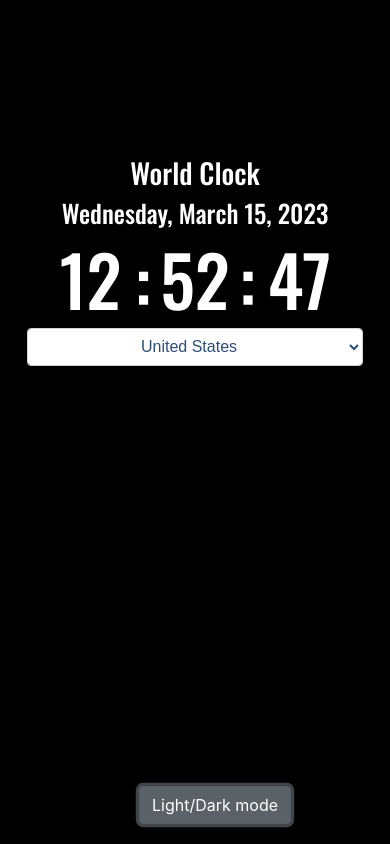
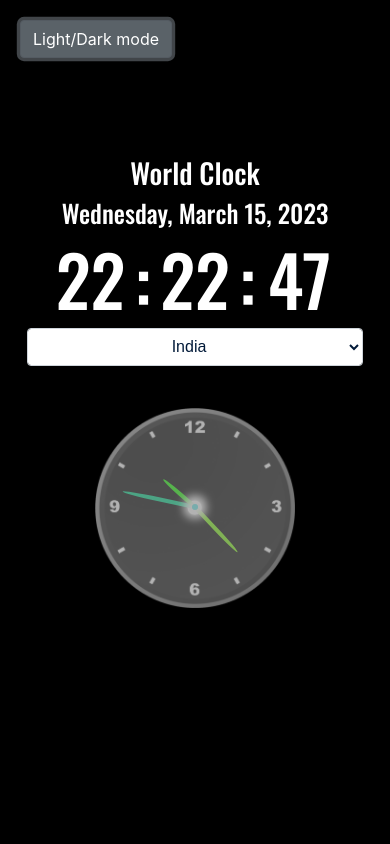
Before and after one commit to prabhat7k/World-Clock, a plain HTML site: page index.html in a window 390 px wide. Both pictures are taken after a click on the button "Light/Dark mode". Drawn offline with nearby package versions, Linux system fonts and the light colour scheme.

Commit message:
Analog Clock merged

```diff
--- a/Analog/index.html
+++ /dev/null
@@ -1,23 +0,0 @@
-<!DOCTYPE html>
-<html lang="en">
-
-<head>
-    <meta charset="UTF-8">
-    <meta http-equiv="X-UA-Compatible" content="IE=edge">
-    <meta name="viewport" content="width=device-width, initial-scale=1.0">
-    <link rel="stylesheet" href="style.css">
-    <title>Analog</title>
-</head>
-
-<body>
-    <div id="analog">
-        <div id="circlepoint"></div>
-        <div id="hhand" class="hand"></div>
-        <div id="mhand" class="hand"></div>
-        <div id="shand" class="hand"></div>
-    </div>
-
-    <script src="./script.js"></script>
-</body>
-
-</html>
--- a/index.html
+++ b/index.html
@@ -13,8 +13,8 @@
 </head>
 
 <body>
-    <div class="container container-block">
-        <div class="row time mx-auto" id="header">
+    <div class="container container-block mtop">
+        <div class="row time mx-auto " id="header">
             <h3 id="head">World Clock</h1>
                 <h1 id="fullDate">Monday, January 00, 0000</h1>
                 <h1 id="country"></h1>
@@ -27,10 +27,8 @@
             <h1 class="st2">:</h1>
             <h1 class="st1" id="sec">00</h1>
 
-            <select class="form-control dropdown" onchange="setUTC()" id="selectUTC">
-                <option value="UnitedStates" class="dropdown">United States</option>
+            <select class="form-control dropdown " onchange="setUTC()" id="selectUTC">
                 <option value="India" class="dropdown">India</option>
-                <option value="UnitedKingdom" class="dropdown">United Kingdom</option>
                 <option value="Japan" class="dropdown">Japan</option>
                 <option value="Canada" class="dropdown">Canada</option>
                 <option value="Australia" class="dropdown">Australia</option>
@@ -48,9 +46,17 @@
                 <option value="Pakistan" class="dropdown">Pakistan</option>
                 <option value="SouthKorea" class="dropdown">South Korea</option>
                 <option value="Indonesia" class="dropdown">Indonesia</option>
+                <option value="UnitedKingdom" class="dropdown">United Kingdom</option>
+                <option value="UnitedStates" class="dropdown">United States</option>
             </select>
+            <div id="analog">
+                <div id="circlepoint"></div>
+                <div id="hhand" class="hand"></div>
+                <div id="mhand" class="hand"></div>
+                <div id="shand" class="hand"></div>
+            </div>
         </div>
-        <div class="footer" id="footer">
+        <div class="footer " id="footer">
             <button class="btn btn-secondary" onclick="darkMode()">Light/Dark mode</button>
         </div>
 
--- a/main.js
+++ b/main.js
@@ -73,7 +73,9 @@ function setUTC() {
 		"November",
 		"December",
 	];
-
+	hhand.style.transform = `rotate(${hour * 30 + min / 2}deg)`;
+	mhand.style.transform = `rotate(${6 * min + sec / 10}deg)`;
+	shand.style.transform = `rotate(${sec * 6}deg)`;
 	//document.getElementById("time").innerHTML = hour + ':' + min + ':' + sec;
 	document.getElementById("hr").innerHTML = hour;
 	document.getElementById("min").innerHTML = min;
@@ -89,7 +91,6 @@ function setUTC() {
 }
 
 function darkMode() {
-	console.log("dark mode worked");
 	var element = document.getElementById("container");
 	element.classList.toggle("dark-mode");
 	var element = document.getElementById("footer");
@@ -98,6 +99,8 @@ function darkMode() {
 	element.classList.toggle("dark-mode");
 	var element = document.getElementById("header");
 	element.classList.toggle("dark-mode");
+	var element = document.getElementById("analog");
+	element.classList.toggle("invert");
 }
 
 setInterval(setUTC, 1000);
--- a/style.css
+++ b/style.css
@@ -1,3 +1,6 @@
+body{
+    cursor: default;
+}
 .time {
     text-align: center;
     font-family: 'Oswald', sans-serif;
@@ -5,8 +8,8 @@
     display: block;
 }
 
-.container-block {
-    margin-top: 10%;
+.mtop{
+    margin-top: 4%;
 }
 
 h1.st1 {
@@ -23,7 +26,7 @@ h1.st2 {
 
 .dropdown {
     font-family: Arial, Helvetica, sans-serif;
-    color: #2d4d76;
+    color: #021a39;
     text-align: center;
     width: 30%;
     display: block;
@@ -33,8 +36,7 @@ h1.st2 {
 .footer {
     position: fixed;
     left: 0;
-    bottom: 0;
-    width: 100%;
+    top: 0;
     text-align: center;
     font-size: 15px;
     margin: 20px;
@@ -44,7 +46,17 @@ h1.st2 {
     background-color: black;
     color: white;
 }
+select{
+    cursor: pointer;
+}
 
+option{
+    background-color: rgb(184, 189, 189);
+    color: chartreuse;
+}
+option:checked{
+    background-color: #956d6d;
+}
 
 
 @media only screen and (max-width: 992px) {
@@ -101,3 +113,65 @@ a {
     color: #2d4d76;
     text-decoration: none;
 }
+
+#analog{
+    position: relative;
+    background: url(./clock.png) no-repeat no-repeat center;
+    height: 400px;
+    width: 400px;
+    background-size: 100%;
+    margin: 5vh auto;
+}
+#circlepoint{
+    position: absolute;
+    width: 3%;
+    height: 3%;
+    top: 48.3%;
+    left: 48.3%;
+    background-color: rgb(35 35 35);
+    z-index: 10;
+    border-radius: 50%;
+    box-shadow: 0px 0px 1vh 1vh black, inset 0px 0px 20px 4px #ff000085;
+}
+.hand{
+    position: absolute;
+    width: 2%;
+    left: 48.8%;
+    transform-origin: bottom;
+}
+#shand{
+    height: 37%;
+    top: 12.8%;
+    border-radius: 100% 100% 10% 10%;
+    background-color:rgb(255 37 116);
+    transform: rotate(120deg);
+    z-index: 4;
+}
+#mhand{
+    height: 31%;
+    top: 18.8%;
+    border-radius: 100% 100% 10% 10%;
+    background-color: rgb(125 3 233);
+    transform: rotate(0deg);
+    z-index: 7;
+
+}
+#hhand{
+    height: 21%;
+    top: 28.8%;
+    border-radius: 100% 100% 10% 10%;
+    background-color: rgb(230, 0, 255);
+    transform: rotate(240deg);
+    z-index: 8;
+ }
+
+ .invert{
+    filter: invert(70%);
+ }
+
+ @media only screen and (max-width: 600px){
+    #analog{
+        height: 200px;
+        width: 200px;
+    }
+ }
```
Also changed, not shown: Analog/script.js (deleted, +0 -10 lines), Analog/style.css (deleted, +0 -50 lines), clock.png (renamed from Analog/clock.png).
